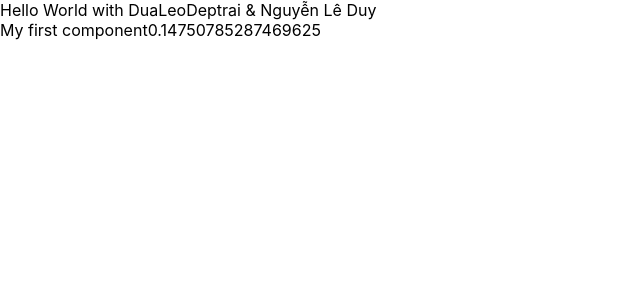
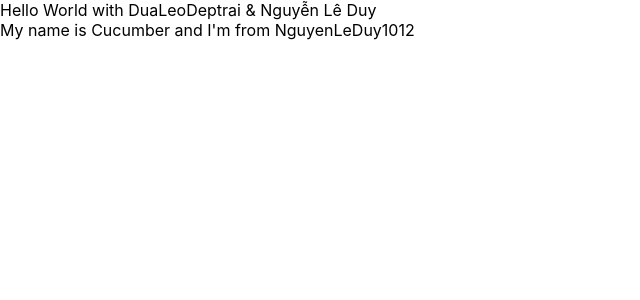
Before and after one commit to NguyenLeDuyy/Hello-World-ReactJS, a React (Create React App) app: page / in a window 1280 px wide. Shown: the top 300 px of the page, without its empty margins (0-640 px from the left). Built offline with nearby package versions, Linux system fonts and the light colour scheme.

Commit message:
Video 17

```diff
--- a/src/App.js
+++ b/src/App.js
@@ -3,28 +3,38 @@
 import { useDispatch, useSelector } from 'react-redux';
 import { increaseCounter, decreaseCounter } from './redux/action/counterAction';
 import MyComponent from './components/MyComponent';
+import React from 'react';
 
-const App = () => {
-  const count = useSelector(state => state.counter.count);
-  const dispatch = useDispatch();
-
+class App extends React.Component {
+  render() {
     return (
       <div>
         Hello World with DuaLeoDeptrai &amp; Nguyễn Lê Duy
         <MyComponent></MyComponent>
       </div>
-    // <div className="App">
-    //   <header className="App-header">
-    //     <img src={logo} className="App-logo" alt="logo" />
-    //     <p>
-    //       Hello World with DuaLeoDeptrai
-    //     </p>
-    //     <div>Count = {count}</div>
-    //     <button onClick={() => dispatch(increaseCounter())}>Increase</button>
-    //     <button onClick={() => dispatch(decreaseCounter())}>Decrease</button>
-    //   </header>
-    // </div>
     );
   }
+}
+
+
+// const App = () => {
+//   const count = useSelector(state => state.counter.count);
+//   const dispatch = useDispatch();
+
+//   return (
+
+//     <div className="App">
+//       <header className="App-header">
+//         <img src={logo} className="App-logo" alt="logo" />
+//         <p>
+//           Hello World with DuaLeoDeptrai
+//         </p>
+//         <div>Count = {count}</div>
+//         <button onClick={() => dispatch(increaseCounter())}>Increase</button>
+//         <button onClick={() => dispatch(decreaseCounter())}>Decrease</button>
+//       </header>
+//     </div>
+//   );
+// }
 
 export default App;
--- a/src/components/MyComponent.js
+++ b/src/components/MyComponent.js
@@ -4,11 +4,18 @@
 import React from "react";
 
 class MyComponent extends React.Component {
+
+    state = {
+        name: 'Cucumber',
+        address: 'NguyenLeDuy1012',
+        age: 21,
+    };
+
     render() {
         return (
             <div>
-                My first component
-                {Math.random()}
+
+                My name is {this.state.name} and I'm from {this.state.address}
             </div>
         )
     }
```
Lines whose indentation alone changed are shown as unchanged.
